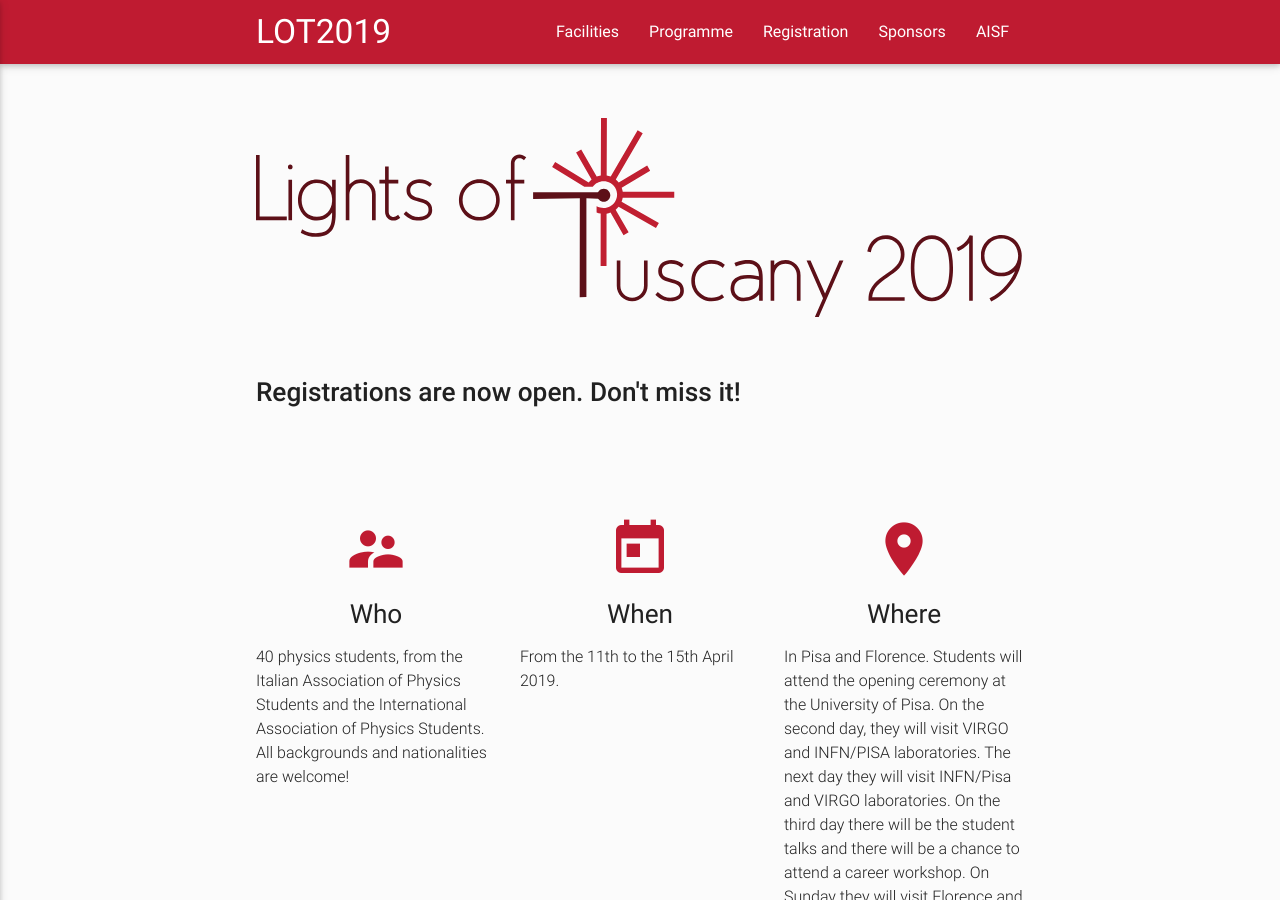
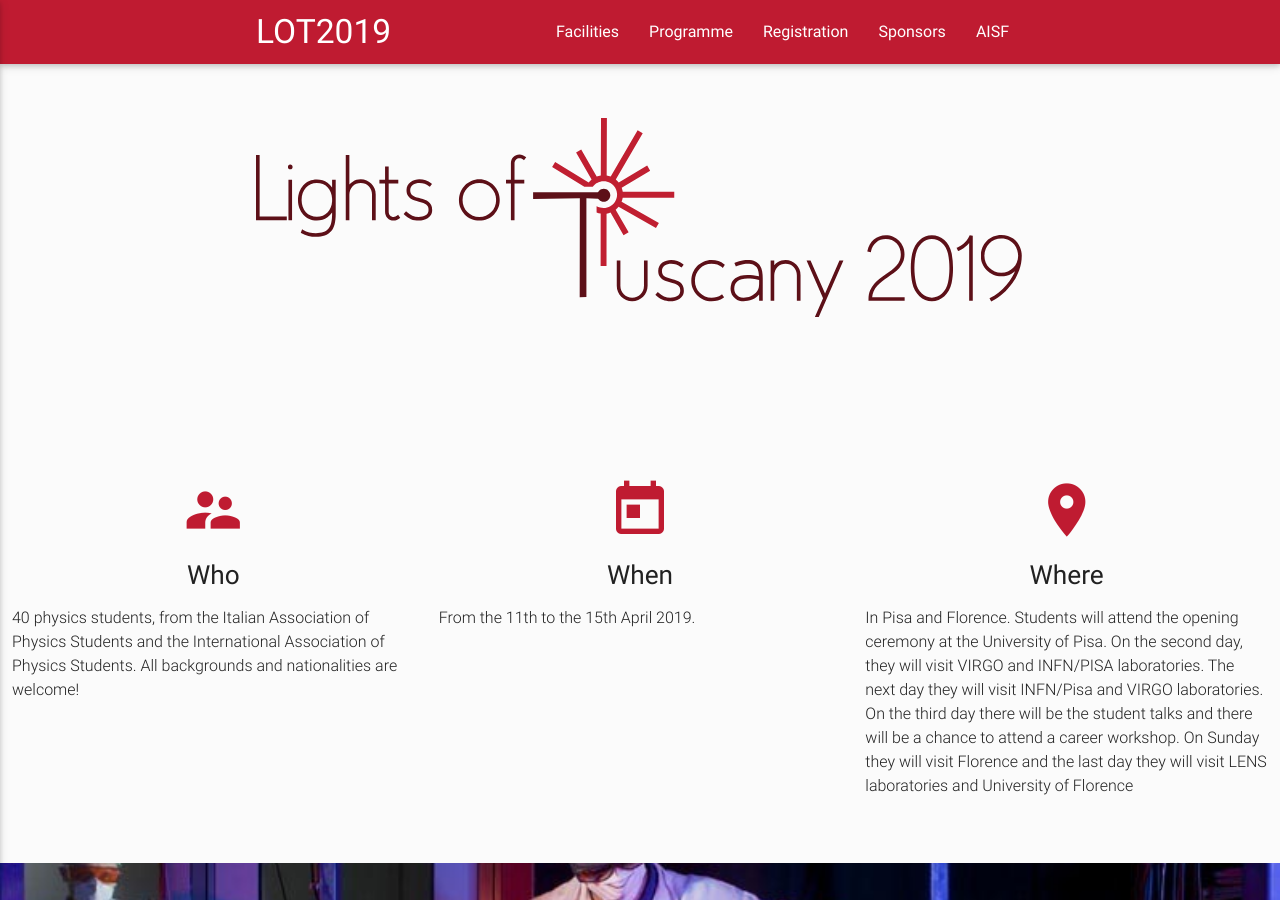
Before and after one commit to ai-sf/lot22, a Jekyll site: the page built from index.html, in a window 1280 px wide and 900 px high. Built offline with Jekyll 4.4.1, drawn with Linux system fonts in a browser that asks for light colours; nearby versions of some CDN libraries.

Commit message:
Update index.html

```diff
--- a/index.html
+++ b/index.html
@@ -4,8 +4,7 @@ layout: default
 {% include banner.html %}
 
 <div class="no-pad-top" id="index-page">
-  <div class="container">
-    <h2><strong>Registrations are now open. Don't miss it!<strong></h2>
+
 
     <!--   Message -->
 
```
